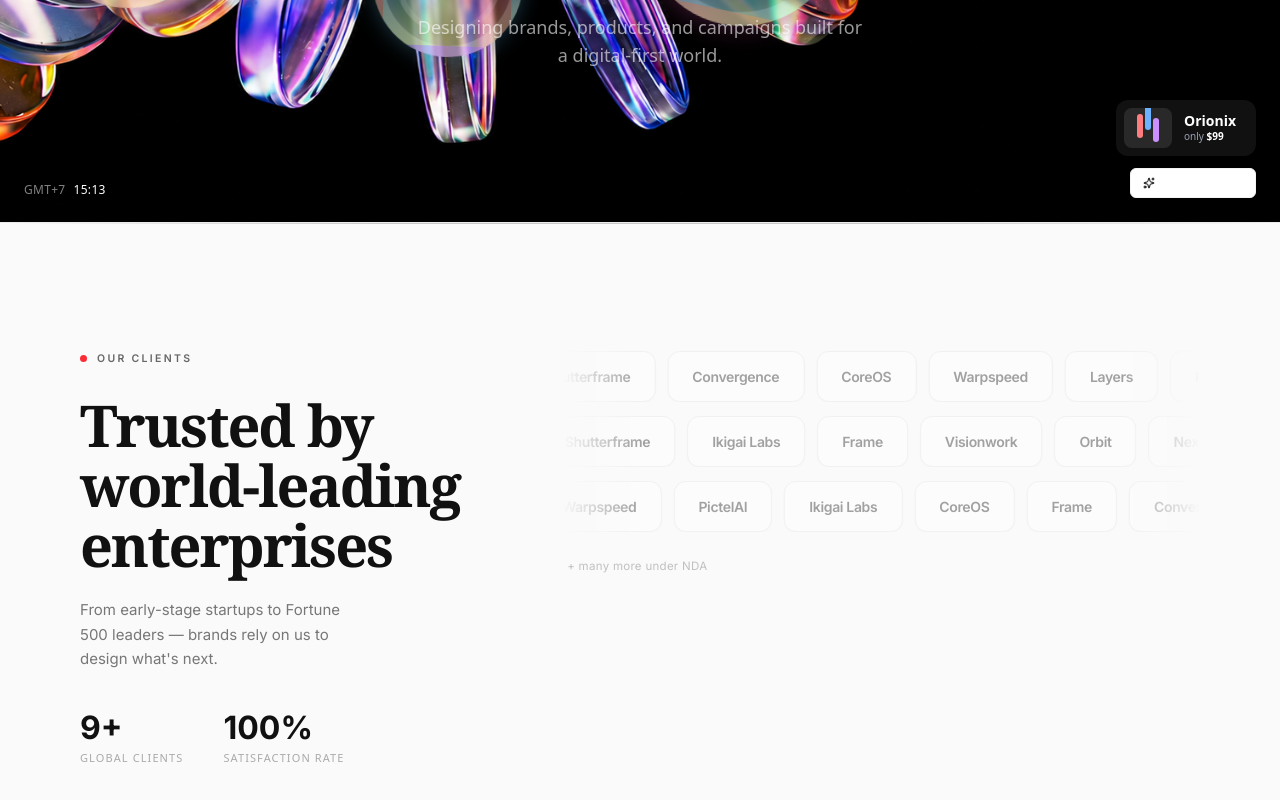
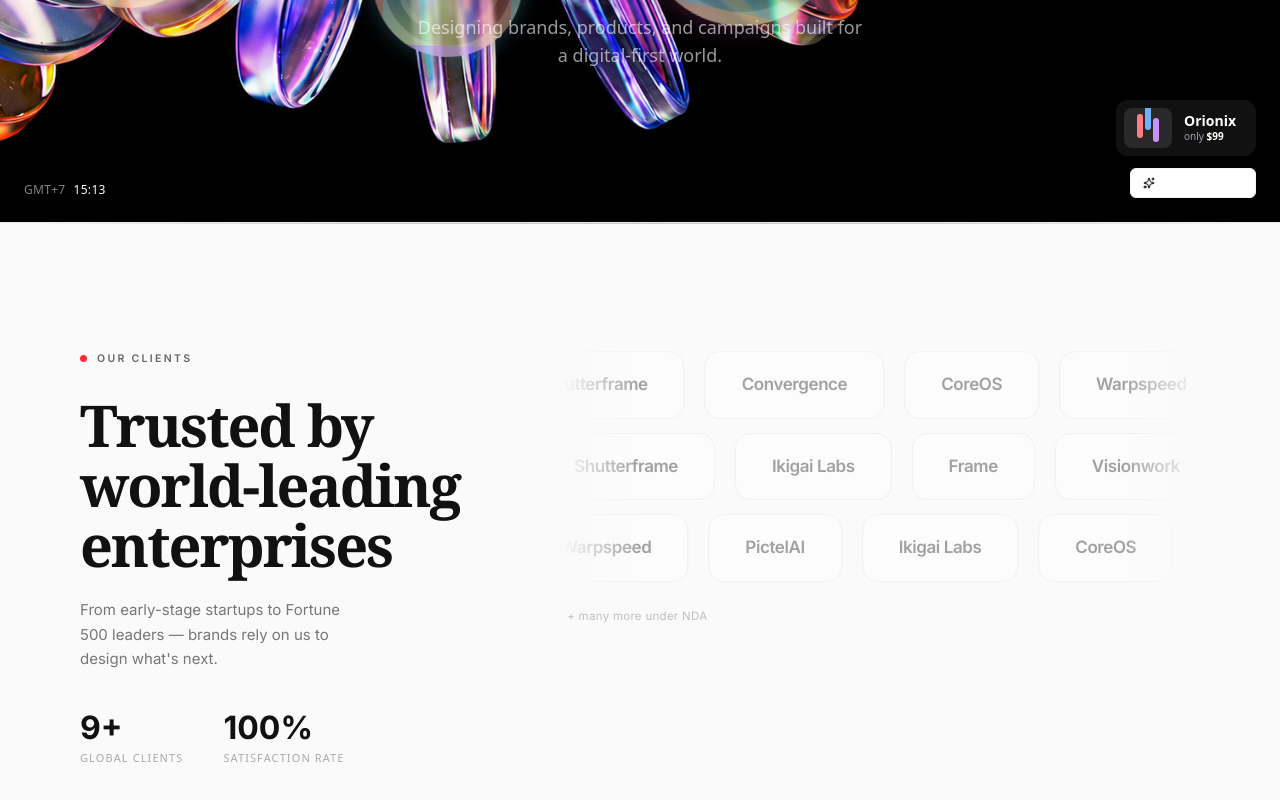
Before and after one commit to alfindwiyanto200-cyber/circlestudio, a Next.js app: page / in a window 1280 px wide. Shown: the part 578-1378 px from the top of the page. Built offline with nearby package versions, Linux system fonts and the light colour scheme.

Commit message:
style(clients): enlarge logo chips — bigger padding, font 17px, rounded-2xl

```diff
--- a/src/components/OurClients.tsx
+++ b/src/components/OurClients.tsx
@@ -50,7 +50,7 @@ function MarqueeRow({ logos, direction, duration, revealDelay = 0 }: MarqueeRowP
       onMouseLeave={() => setPaused(false)}
     >
       <div
-        className="flex gap-3 w-max"
+        className="flex gap-5 w-max"
         style={{
           animation: `${direction === 'left' ? 'marquee-left' : 'marquee-right'} ${duration}s linear infinite`,
           animationPlayState: paused ? 'paused' : 'running',
@@ -80,14 +80,14 @@ function LogoChip({ name }: { name: string }) {
         group
         flex-shrink-0
         flex items-center justify-center
-        px-6 py-3.5
-        rounded-xl
+        px-9 py-5
+        rounded-2xl
         border border-[#E2E2E2]
         bg-white
         shadow-[0_1px_3px_rgba(0,0,0,0.05)]
         cursor-default select-none
         hover:border-[#BDBDBD]
-        hover:shadow-[0_4px_18px_rgba(0,0,0,0.10)]
+        hover:shadow-[0_6px_24px_rgba(0,0,0,0.12)]
         transition-shadow duration-300
       "
       style={{ opacity: 0.38 }}
@@ -102,7 +102,7 @@ function LogoChip({ name }: { name: string }) {
     >
       <span
         className="
-          font-semibold text-[14px] tracking-tight
+          font-semibold text-[17px] tracking-tight
           text-[#111]
           whitespace-nowrap
         "
```
